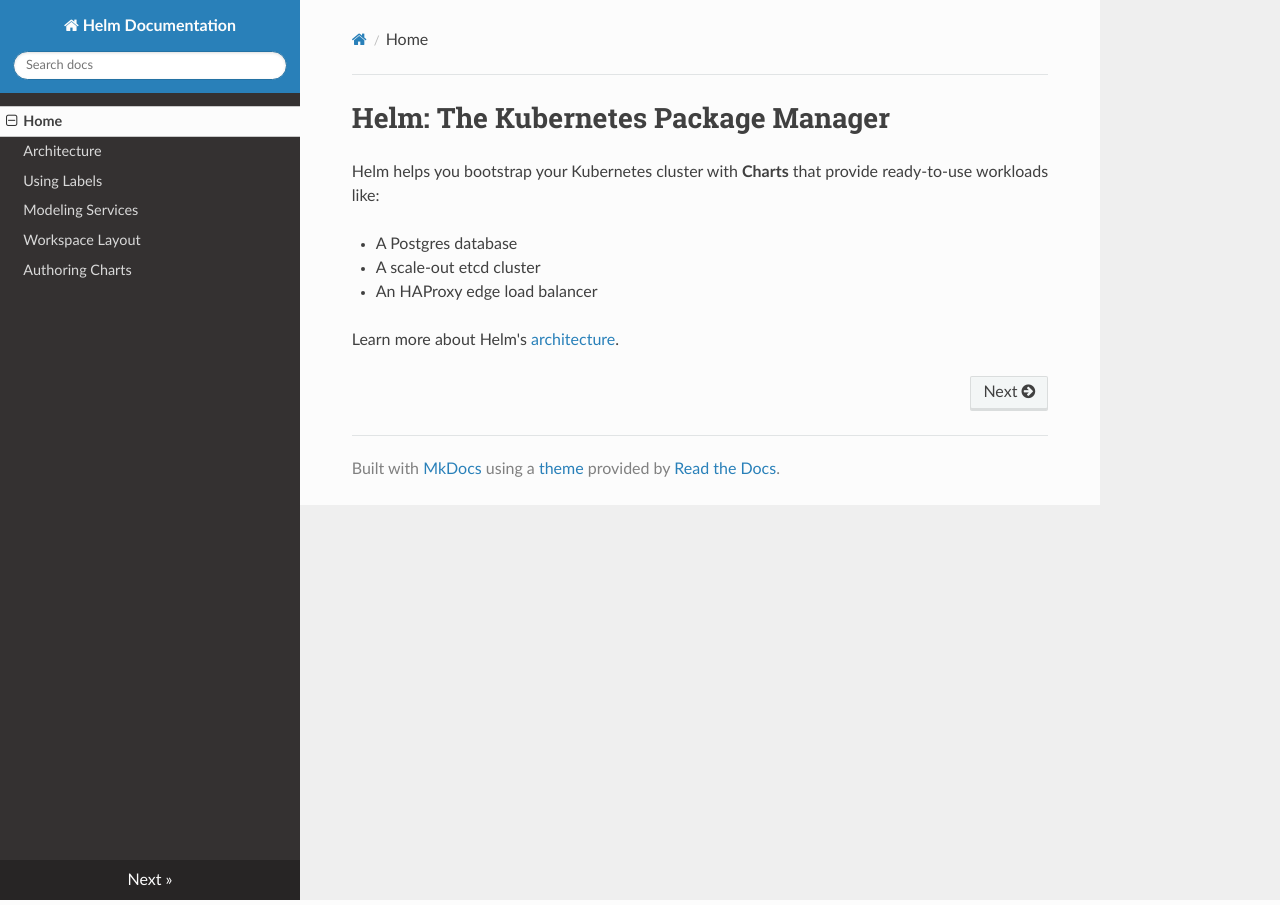
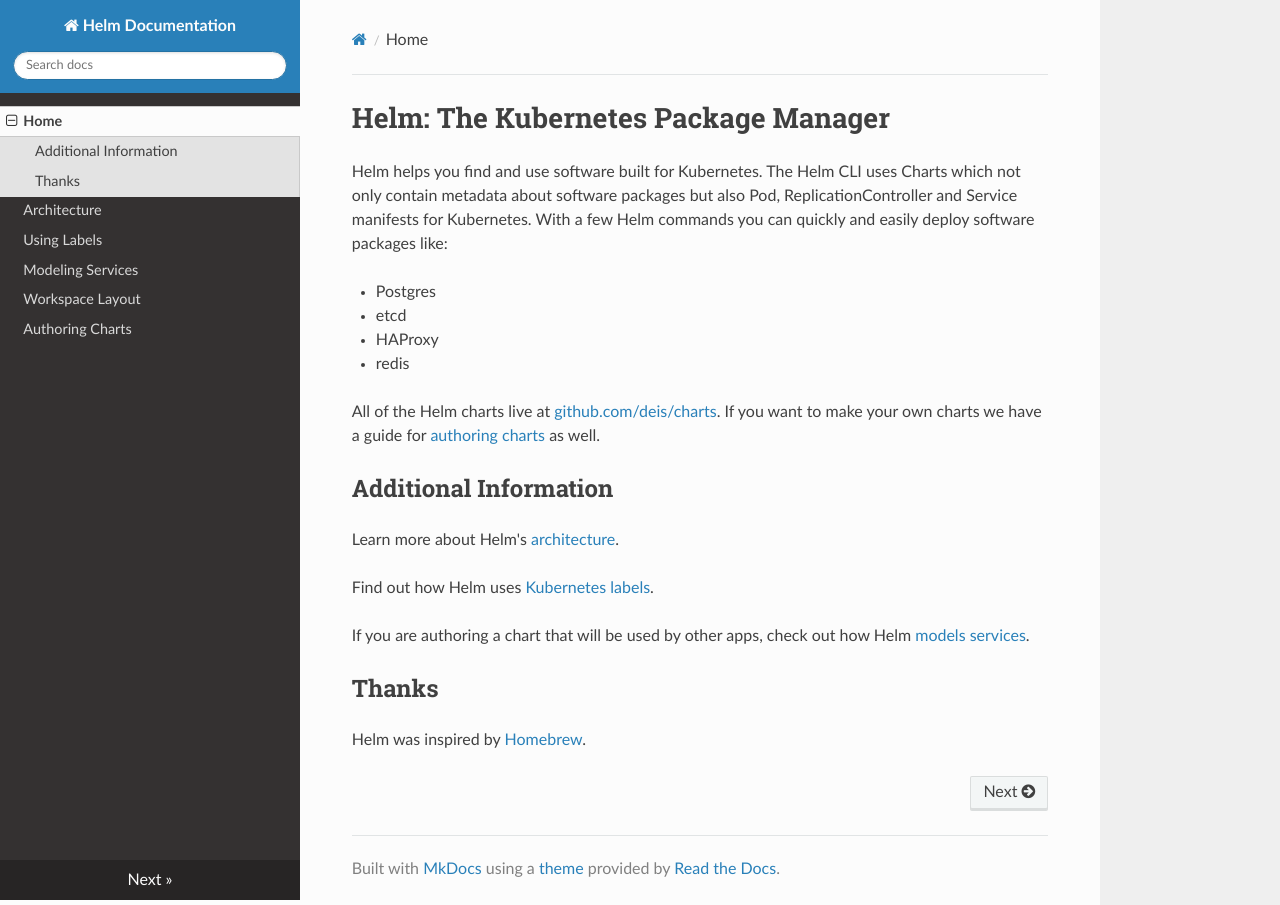
Before and after one commit to helm/helm-classic, an MkDocs documentation site: the page built from docs/index.md, in a window 1280 px wide. Built offline with MkDocs 1.6.1, drawn with Linux system fonts in a browser that asks for light colours; nearby versions of some CDN libraries; old or Windows-style settings are respelled for this version of MkDocs.

Commit message:
doc(index): rework mkdocs index

```diff
--- a/docs/index.md
+++ b/docs/index.md
@@ -1,9 +1,22 @@
 # Helm: The Kubernetes Package Manager
 
-Helm helps you bootstrap your Kubernetes cluster with **Charts** that provide ready-to-use workloads like:
+Helm helps you find and use software built for Kubernetes. The Helm CLI uses Charts which not only contain metadata about software packages but also Pod, ReplicationController and Service manifests for Kubernetes. With a few Helm commands you can quickly and easily deploy software packages like:
 
-- A Postgres database
-- A scale-out etcd cluster
-- An HAProxy edge load balancer
+- Postgres
+- etcd
+- HAProxy
+- redis
+
+All of the Helm charts live at [github.com/deis/charts](https://github.com/deis/charts). If you want to make your own charts we have a guide for [authoring charts](authoring_charts.md) as well.
+
+## Additional Information
 
 Learn more about Helm's [architecture](architecture.md).
+
+Find out how Helm uses [Kubernetes labels](using_labels.md).
+
+If you are authoring a chart that will be used by other apps, check out how Helm [models services](modeling_services.md).
+
+## Thanks
+
+Helm was inspired by [Homebrew](https://github.com/Homebrew/homebrew).
```
